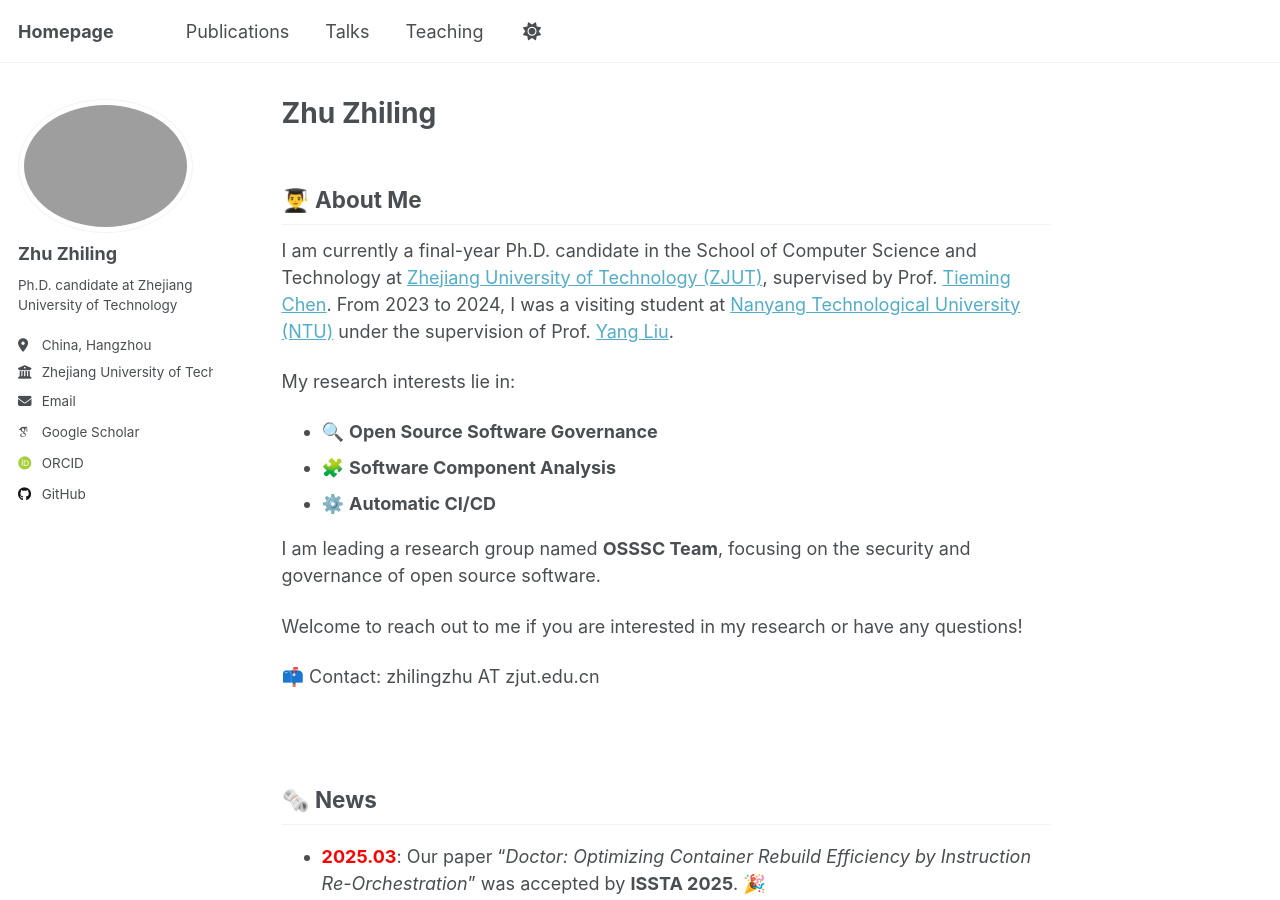
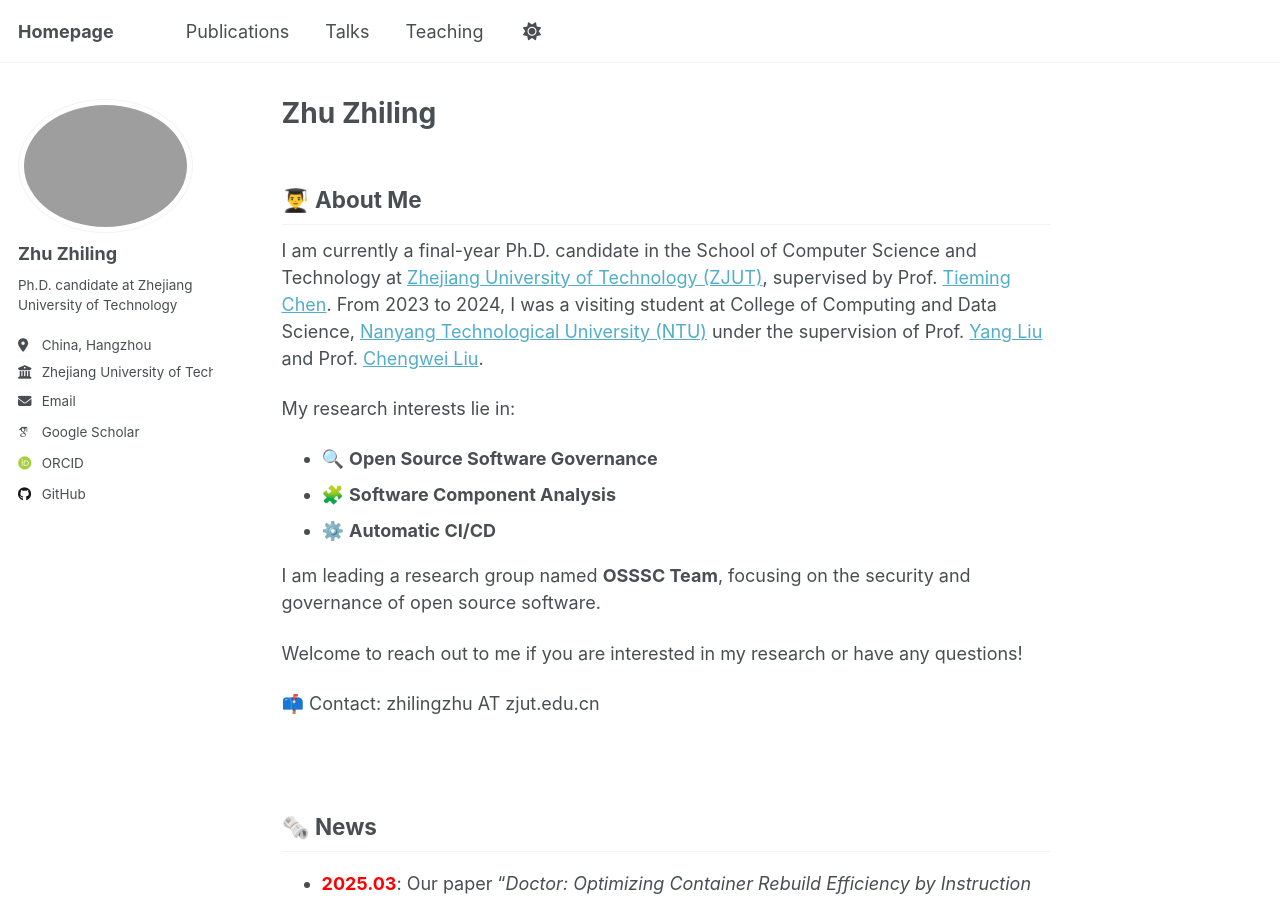
Before and after one commit to winniezzl/winniezzl.github.io, a Jekyll site: the page built from _pages/about.md, in a window 1280 px wide and 900 px high. Built offline with Jekyll 4.4.1, drawn with Linux system fonts in a browser that asks for light colours; some web fonts are replaced.

Commit message:
update information

```diff
--- a/_pages/about.md
+++ b/_pages/about.md
@@ -9,7 +9,7 @@ redirect_from:
 
 ## 👨‍🎓 About Me
 
-I am currently a final-year Ph.D. candidate in the School of Computer Science and Technology at [Zhejiang University of Technology (ZJUT)](https://www.zjut.edu.cn/), supervised by Prof. [Tieming Chen](https://homepage.zjut.edu.cn/tmchen/). From 2023 to 2024, I was a visiting student at [Nanyang Technological University (NTU)](https://www.ntu.edu.sg/) under the supervision of Prof. [Yang Liu](https://personal.ntu.edu.sg/yangliu/).
+I am currently a final-year Ph.D. candidate in the School of Computer Science and Technology at [Zhejiang University of Technology (ZJUT)](https://www.zjut.edu.cn/), supervised by Prof. [Tieming Chen](https://homepage.zjut.edu.cn/tmchen/). From 2023 to 2024, I was a visiting student at College of Computing and Data Science, [Nanyang Technological University (NTU)](https://www.ntu.edu.sg/) under the supervision of Prof. [Yang Liu](https://personal.ntu.edu.sg/yangliu/) and Prof. [Chengwei Liu](https://lcwj3.github.io/).
 
 My research interests lie in:
 - 🔍 **Open Source Software Governance**
```
